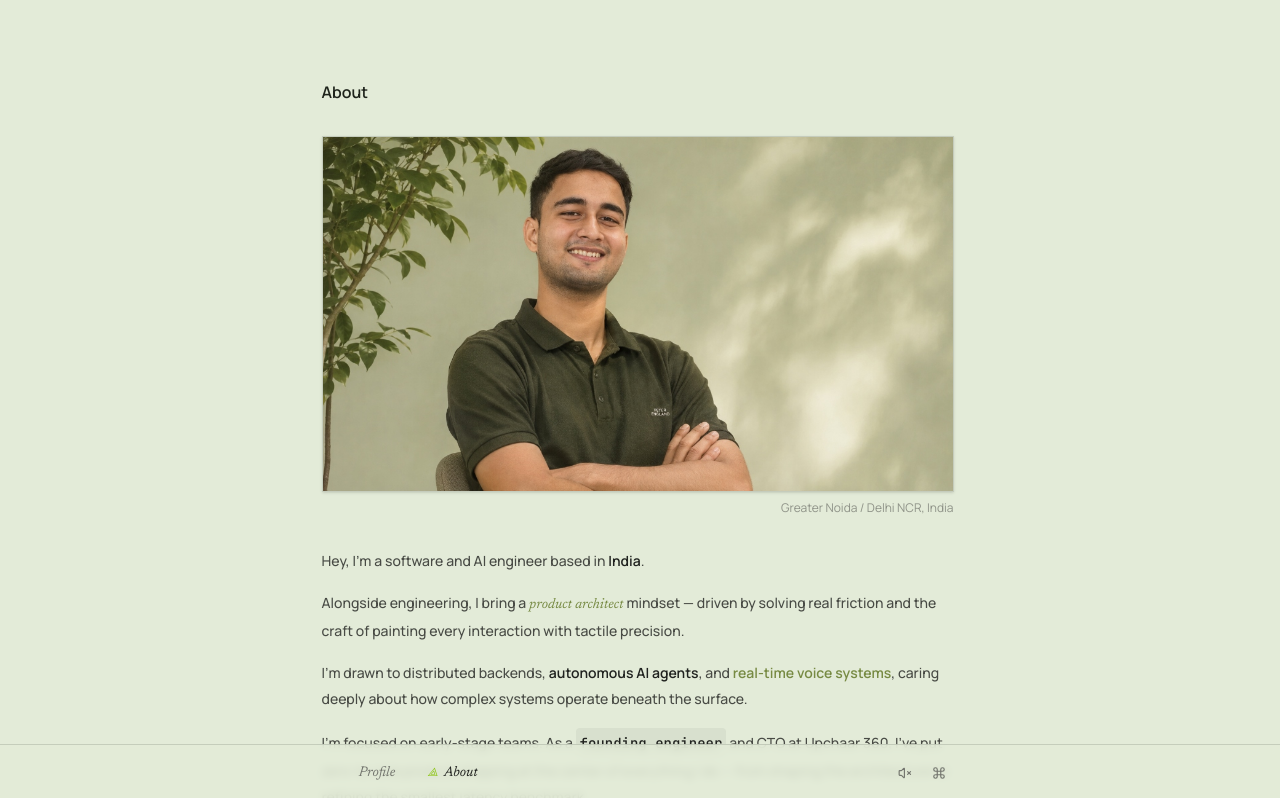
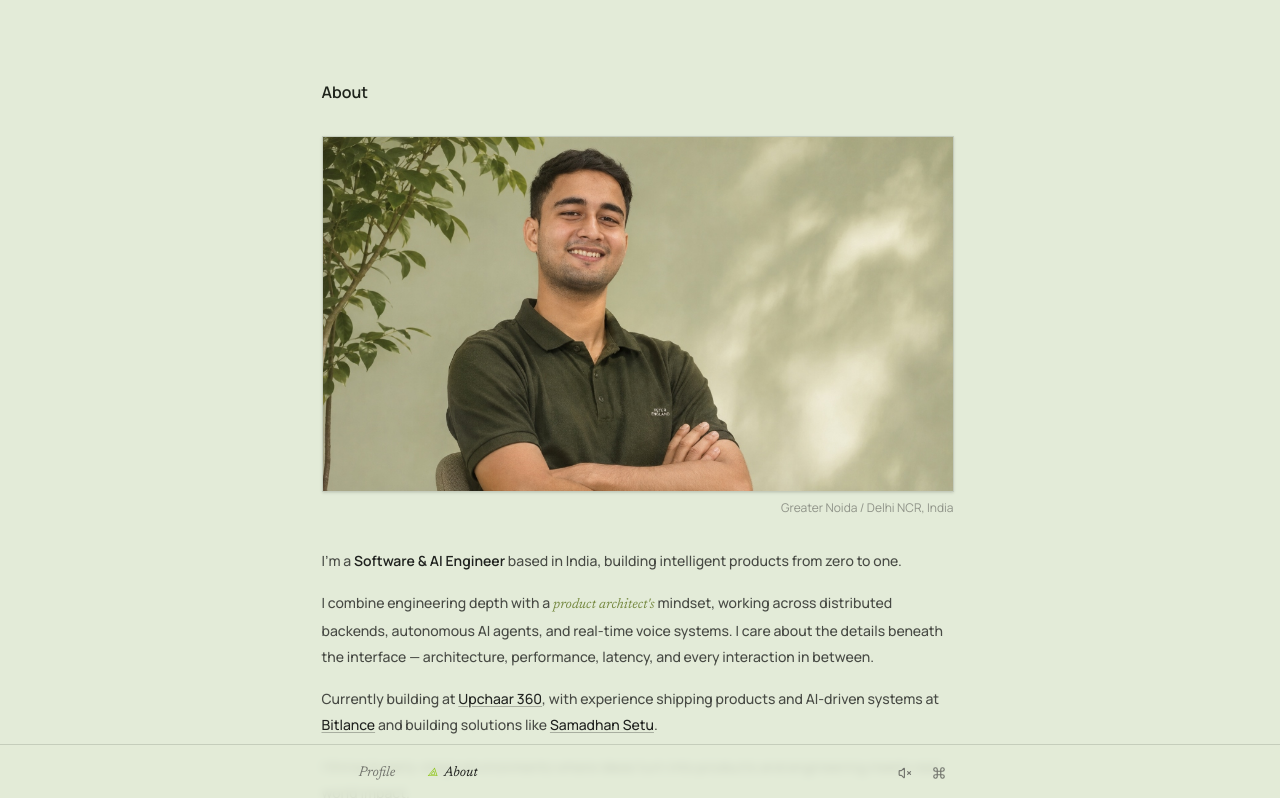
Before and after one commit to codexuttam/portfolio, a Next.js app: page /about in a window 1280 px wide. Shown: the top 798 px of the page. Built offline with nearby package versions, Linux system fonts and the light colour scheme.

Commit message:
feat: replace about section copy with refined editorial bio and company links

```diff
--- a/src/app/about/page.tsx
+++ b/src/app/about/page.tsx
@@ -52,39 +52,57 @@ export default function AboutPage() {
               {/* Narrative Content */}
               <div className="space-y-4 font-medium leading-6.5 text-sm text-[#20221F]/80">
                 <p>
-                  Hey, I&apos;m a software and AI engineer based in{" "}
-                  <span className="font-semibold text-[#20221F]">India</span>.
+                  I&apos;m a{" "}
+                  <span className="font-semibold text-[#20221F]">
+                    Software &amp; AI Engineer
+                  </span>{" "}
+                  based in India, building intelligent products from zero to one.
                 </p>
 
                 <p>
-                  Alongside engineering, I bring a{" "}
+                  I combine engineering depth with a{" "}
                   <span className="font-baskerville font-medium italic text-[#778A43]">
-                    product architect
+                    product architect&apos;s
                   </span>{" "}
-                  mindset — driven by solving real friction and the craft of painting
-                  every interaction with tactile precision.
+                  mindset, working across distributed backends, autonomous AI agents, and real-time voice systems. I care about the details beneath the interface — architecture, performance, latency, and every interaction in between.
                 </p>
 
                 <p>
-                  I&apos;m drawn to distributed backends,{" "}
-                  <span className="font-semibold text-[#20221F]">
-                    autonomous AI agents
-                  </span>
-                  , and{" "}
-                  <span className="font-semibold text-[#778A43]">
-                    real-time voice systems
-                  </span>
-                  , caring deeply about how complex systems operate beneath the surface.
+                  Currently building at{" "}
+                  <a
+                    href="https://www.upchar360.com/"
+                    target="_blank"
+                    rel="noopener noreferrer"
+                    onClick={() => soundManager.playClick()}
+                    className="text-[#20221F] underline decoration-[#20221F]/30 hover:decoration-[#778A43] hover:text-[#778A43] transition-colors duration-200 underline-offset-2"
+                  >
+                    Upchaar 360
+                  </a>
+                  , with experience shipping products and AI-driven systems at{" "}
+                  <a
+                    href="https://www.bitlancetechhub.com/"
+                    target="_blank"
+                    rel="noopener noreferrer"
+                    onClick={() => soundManager.playClick()}
+                    className="text-[#20221F] underline decoration-[#20221F]/30 hover:decoration-[#778A43] hover:text-[#778A43] transition-colors duration-200 underline-offset-2"
+                  >
+                    Bitlance
+                  </a>{" "}
+                  and building solutions like{" "}
+                  <a
+                    href="https://samadhan-setu-g8en.onrender.com/"
+                    target="_blank"
+                    rel="noopener noreferrer"
+                    onClick={() => soundManager.playClick()}
+                    className="text-[#20221F] underline decoration-[#20221F]/30 hover:decoration-[#778A43] hover:text-[#778A43] transition-colors duration-200 underline-offset-2"
+                  >
+                    Samadhan Setu
+                  </a>
+                  .
                 </p>
 
                 <p>
-                  I&apos;m focused on early-stage teams. As a{" "}
-                  <span className="font-mono font-medium text-[#20221F] inline-block bg-[#20221F]/5 px-1 py-0.5 rounded">
-                    <TextScramble text="founding engineer" />
-                  </span>{" "}
-                  and CTO at Upchaar 360, I&apos;ve put zero-to-one product shipping at
-                  the center of everything I do — from shaping the architecture to
-                  refining the smallest latency benchmark.
+                  I thrive in early-stage environments where ideas turn into products and engineering meets real-world impact.
                 </p>
 
                 <div className="pt-6 border-t border-[#20221F]/10 space-y-2">
--- a/src/app/page.tsx
+++ b/src/app/page.tsx
@@ -57,36 +57,56 @@ export default function HomePage() {
                   <h1 className="text-base font-normal font-baskerville text-[#73756E] pb-2">
                     About
                   </h1>
-                  <div className="font-medium pl-4 text-sm leading-6.5">
-                    <p className="inline-hoverable-wrapper">
-                      Hi, I&apos;m Uttamraj Singh — an{" "}
+                  <div className="font-medium pl-4 text-sm leading-6.5 space-y-3">
+                    <p>
+                      I&apos;m a{" "}
+                      <span className="font-semibold text-[#20221F]">
+                        Software &amp; AI Engineer
+                      </span>{" "}
+                      based in India, building intelligent products from zero to one.
+                    </p>
+                    <p>
+                      I combine engineering depth with a{" "}
                       <span className="italic font-baskerville text-[#20221F]">
-                        AI
+                        product architect&apos;s
                       </span>{" "}
-                      &amp;{" "}
-                      <span className="font-semibold text-[#20221F]">
-                        Software
-                      </span>{" "}
-                      Engineer, currently serving as Founding CTO at{" "}
+                      mindset, working across distributed backends, autonomous AI agents, and real-time voice systems. I care about the details beneath the interface — architecture, performance, latency, and every interaction in between.
+                    </p>
+                    <p>
+                      Currently building at{" "}
                       <a
                         href="https://www.upchar360.com/"
                         target="_blank"
                         rel="noopener noreferrer"
                         onClick={() => soundManager.playClick()}
-                        className="group/curr-company hoverable-wrapper text-[#20221F] underline decoration-[#20221F]/30 hover:decoration-wavy hover:decoration-[#20221F] hover:text-[#20221F] focus:decoration-wavy focus:decoration-[#20221F] focus:text-[#20221F] transition-colors duration-300 ease-out underline-offset-2"
+                        className="text-[#20221F] underline decoration-[#20221F]/30 hover:decoration-[#778A43] hover:text-[#778A43] transition-colors duration-200 underline-offset-2"
                       >
                         Upchaar 360
-                      </a>{" "}
-                      and building autonomous AI systems at{" "}
+                      </a>
+                      , with experience shipping products and AI-driven systems at{" "}
                       <a
                         href="https://www.bitlancetechhub.com/"
                         target="_blank"
                         rel="noopener noreferrer"
                         onClick={() => soundManager.playClick()}
-                        className="group/curr-company hoverable-wrapper text-[#20221F] underline decoration-[#20221F]/30 hover:decoration-wavy hover:decoration-[#20221F] hover:text-[#20221F] focus:decoration-wavy focus:decoration-[#20221F] focus:text-[#20221F] transition-colors duration-300 ease-out underline-offset-2"
+                        className="text-[#20221F] underline decoration-[#20221F]/30 hover:decoration-[#778A43] hover:text-[#778A43] transition-colors duration-200 underline-offset-2"
                       >
-                        Bitlance Tech Hub
-                      </a>, with a focus on scalable platforms, intelligent automation, and end-to-end product engineering.
+                        Bitlance
+                      </a>{" "}
+                      and building solutions like{" "}
+                      <a
+                        href="https://samadhan-setu-g8en.onrender.com/"
+                        target="_blank"
+                        rel="noopener noreferrer"
+                        onClick={() => soundManager.playClick()}
+                        className="text-[#20221F] underline decoration-[#20221F]/30 hover:decoration-[#778A43] hover:text-[#778A43] transition-colors duration-200 underline-offset-2"
+                      >
+                        Samadhan Setu
+                      </a>
+                      .
+                    </p>
+                    <p>
+                      I thrive in early-stage environments where ideas turn into products and engineering meets real-world impact.
                     </p>
                   </div>
                 </div>
--- a/src/data/profile.ts
+++ b/src/data/profile.ts
@@ -165,9 +165,10 @@ export const profileData: ProfileData = {
   about: {
     headline: "Curious by nature. Builder by choice.",
     narrative: [
-      "I'm a computer science student at Noida International University specializing in AI/ML and full-stack engineering. I like working across the whole stack — interfaces, APIs, databases, deployment, and the small decisions that make a product feel right.",
-      "The interesting part isn't adding AI to everything. It's finding where it genuinely helps, then doing the engineering to make it work.",
-      "I believe software is most powerful when theoretical intelligence is paired with rigorous backend systems and tactile, human-centered interfaces.",
+      "I'm a Software & AI Engineer based in India, building intelligent products from zero to one.",
+      "I combine engineering depth with a product architect's mindset, working across distributed backends, autonomous AI agents, and real-time voice systems. I care about the details beneath the interface — architecture, performance, latency, and every interaction in between.",
+      "Currently building at Upchaar 360, with experience shipping products and AI-driven systems at Bitlance and building solutions like Samadhan Setu.",
+      "I thrive in early-stage environments where ideas turn into products and engineering meets real-world impact.",
     ],
     technologies: [
       "Next.js",
```
